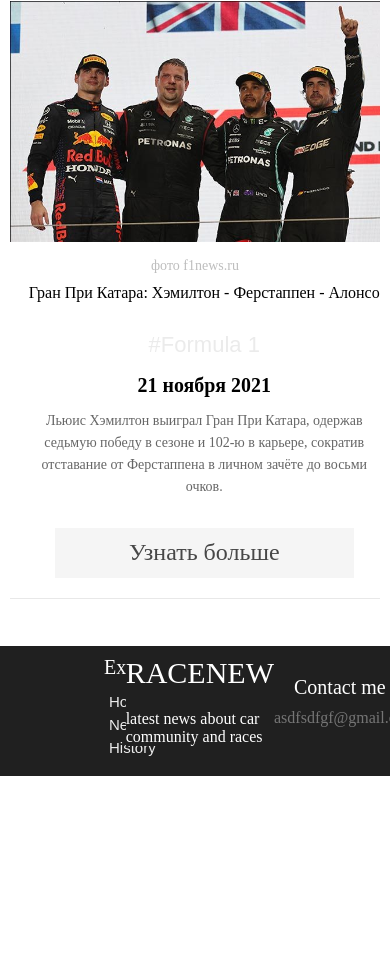
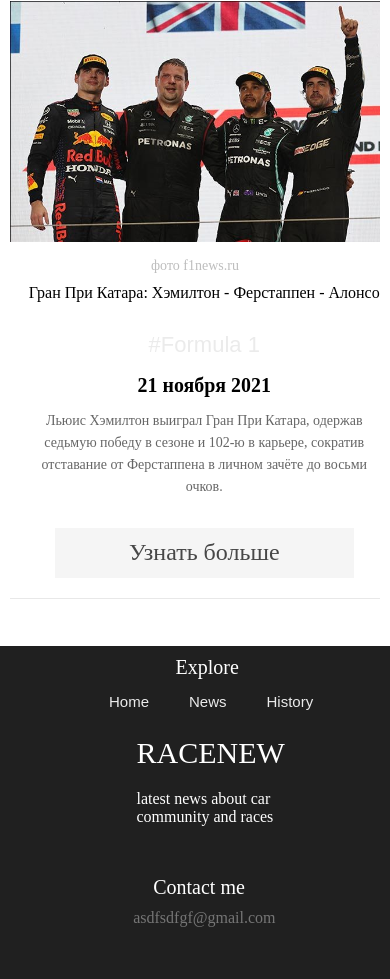
Before and after one commit to irunner1/Website, a plain HTML site: page index.html in a window 390 px wide. Shown: the part 2175-3154 px from the top of the page. Before the commit the page ends 2951 px from the top, so only its background shows below. Drawn offline with nearby package versions, Linux system fonts and the light colour scheme.

Commit message:
responsible website

```diff
--- a/style.css
+++ b/style.css
@@ -230,8 +230,8 @@ li, a, button {
     display: block;
     text-align: justify;
     position: absolute;
-    top: 2rem;
-    right: .2rem;
+    top: 3rem;
+    right: -.1rem;
     width: 150px;
     color: rgb(160, 158, 158);
 
@@ -239,8 +239,8 @@ li, a, button {
 .home_details-subtitle {
     background-color: transparent;
     position: absolute;
-    top: 4.3rem;
-    right: .2rem;
+    top: 5.5rem;
+    right: -.2rem;
     width: 150px;
 }
 
@@ -683,4 +683,30 @@ li, a, button {
         font-size: 22px;
     }
 
+
+
+
+
+    .bottom_nav_links {
+        flex-direction: row;
+    }
+    .center {
+        position: absolute;
+        top: 90px;
+        left: 35vw;
+    }
+    .footer {
+        height: 350px;
+    }
+    .nav_title{
+        position: relative;
+        left: 35vw;
+    }
+    .bottom_nav_links{
+        /* left: -20px; */
+    }
+    .contacts {
+        top: 200px;
+        right: 150px;
+    }
 }
```
